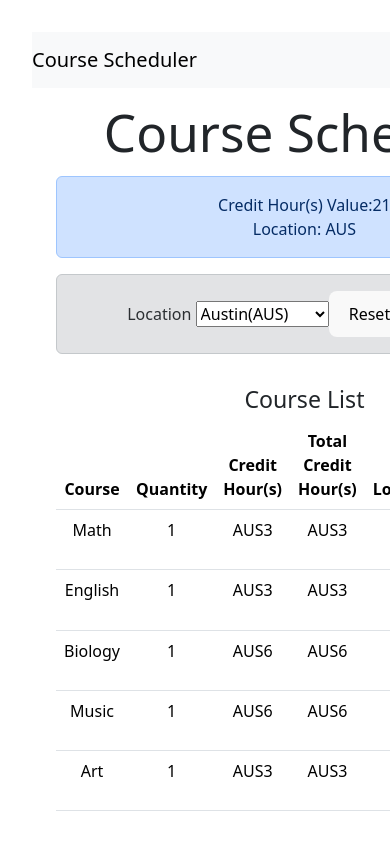
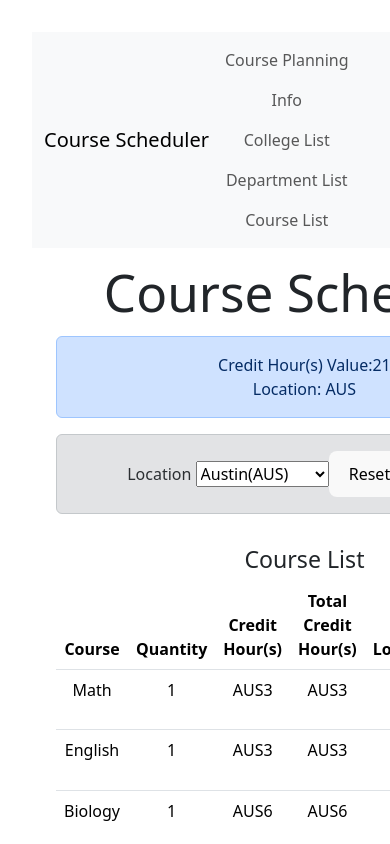
Before and after one commit to cafedoodle/ReactWithTypeScript-CourseSchedule, a React (Vite) app in the folder reactwithtypescript/: page / in a window 390 px wide. Shown: the top 844 px of the page. Built offline with nearby package versions, Linux system fonts and the light colour scheme.

Commit message:
Add react-router-dom and routing to the app

```diff
--- a/reactwithtypescript/package.json
+++ b/reactwithtypescript/package.json
@@ -13,7 +13,8 @@
     "bootstrap": "^5.3.8",
     "react": "^19.2.0",
     "react-bootstrap": "^2.10.10",
-    "react-dom": "^19.2.0"
+    "react-dom": "^19.2.0",
+    "react-router-dom": "^7.11.0"
   },
   "devDependencies": {
     "@eslint/js": "^9.39.1",
--- a/reactwithtypescript/src/App.tsx
+++ b/reactwithtypescript/src/App.tsx
@@ -1,41 +1,30 @@
+// src/App.tsx
 import React from "react";
 //import "bootstrap/dist/css/bootstrap.min.css";
+import { BrowserRouter, Routes, Route } from "react-router-dom";
 import "./App.css";
 import { AppProvider } from "./context/AppContext";
 import Layout from "./components/Layout";
-import CourseCartValue from "./components/CourseCartValue";
-import CourseList from "./components/CourseList";
-import ItemCourseSelected from "./components/ItemCourseSelected";
-import Location from "./components/Location";
+import CoursePlannerPAge from "./pages/CoursePlannerPage";
+import InfoPage from "./pages/InfoPage";
+import CollegeListPage from "./pages/CollegeListPage";
+import DepartmentListPage from "./pages/DepartmentListPage";
+import CourseListPage from "./pages/CourseListPage";
 
 const App: React.FC = () => {
   return (
     <AppProvider>
-      <Layout>
-        <div className="container">
-          <h1 className="mt-3">Course Schedule</h1>
-          <div className="row mt-3">
-            <div className="col-sm">
-              <CourseCartValue />
-            </div>
-            <div className="col-sm">
-              <Location />
-            </div>
-          </div>
-          <h3 className="mt-3">Course List</h3>
-          <div className="row ">
-            <div className="col-sm">
-              <CourseList />
-            </div>
-          </div>
-          <h3 className="mt-3">Add Course</h3>
-          <div className="row mt-3">
-            <div className="col-sm">
-              <ItemCourseSelected />
-            </div>
-          </div>
-        </div>
-      </Layout>
+      <BrowserRouter>
+        <Routes>
+          <Route path="/" element={<Layout />}>
+            <Route index element={<CoursePlannerPAge />} />
+            <Route path="info" element={<InfoPage />} />
+            <Route path="colleges" element={<CollegeListPage />} />
+            <Route path="departments" element={<DepartmentListPage />} />
+            <Route path="courses" element={<CourseListPage />} />
+          </Route>
+        </Routes>
+      </BrowserRouter>
     </AppProvider>
   );
 };
--- a/reactwithtypescript/src/components/Layout.tsx
+++ b/reactwithtypescript/src/components/Layout.tsx
@@ -2,14 +2,39 @@
 import React from "react";
 import Container from "react-bootstrap/Container";
 import Navbar from "react-bootstrap/Navbar";
+import Nav from "react-bootstrap/Nav";
+import { Outlet, Link } from "react-router-dom";
 
-const Layout: React.FC<{ children: React.ReactNode }> = ({ children }) => {
+const Layout: React.FC = () => {
   return (
     <div>
       <Navbar bg="light" expand="lg">
-        <Navbar.Brand href="/">Course Scheduler</Navbar.Brand>
+        <Container>
+          <Navbar.Brand as={Link} to="/">
+            Course Scheduler
+          </Navbar.Brand>
+          <Nav className="me-auto">
+            <Nav.Link as={Link} to="/">
+              Course Planning
+            </Nav.Link>
+            <Nav.Link as={Link} to="/info">
+              Info
+            </Nav.Link>
+            <Nav.Link as={Link} to="/colleges">
+              College List
+            </Nav.Link>
+            <Nav.Link as={Link} to="/departments">
+              Department List
+            </Nav.Link>
+            <Nav.Link as={Link} to="/courses">
+              Course List
+            </Nav.Link>
+          </Nav>
+        </Container>
       </Navbar>
-      <Container>{children}</Container>
+      <Container>
+        <Outlet />
+      </Container>
       <footer className="text-center mt-4">© 2025 Course Scheduler</footer>
     </div>
   );
--- /dev/null
+++ b/reactwithtypescript/src/pages/CollegeListPage.tsx
@@ -0,0 +1,8 @@
+// src/pages/CollegeListPage.tsx
+import React from "react";
+
+const CollegeListPage: React.FC = () => {
+  return <div>College List Page</div>;
+};
+
+export default CollegeListPage;
--- /dev/null
+++ b/reactwithtypescript/src/pages/CourseListPage.tsx
@@ -0,0 +1,8 @@
+// src/pages/CourseListPage.tsx
+import React from "react";
+
+const CourseListPage: React.FC = () => {
+  return <div>Course List Page</div>;
+};
+
+export default CourseListPage;
--- /dev/null
+++ b/reactwithtypescript/src/pages/CoursePlannerPage.tsx
@@ -0,0 +1,38 @@
+// src/pages/CoursePlannerPage.tsx
+import React from "react";
+//import "bootstrap/dist/css/bootstrap.min.css";
+import "../App.css";
+import CourseCartValue from "../components/CourseCartValue";
+import CourseList from "../components/CourseList";
+import ItemCourseSelected from "../components/ItemCourseSelected";
+import Location from "../components/Location";
+
+const CoursePlannerPage: React.FC = () => {
+  return (
+    <div className="container">
+      <h1 className="mt-3">Course Schedule</h1>
+      <div className="row mt-3">
+        <div className="col-sm">
+          <CourseCartValue />
+        </div>
+        <div className="col-sm">
+          <Location />
+        </div>
+      </div>
+      <h3 className="mt-3">Course List</h3>
+      <div className="row ">
+        <div className="col-sm">
+          <CourseList />
+        </div>
+      </div>
+      <h3 className="mt-3">Add Course</h3>
+      <div className="row mt-3">
+        <div className="col-sm">
+          <ItemCourseSelected />
+        </div>
+      </div>
+    </div>
+  );
+};
+
+export default CoursePlannerPage;
--- /dev/null
+++ b/reactwithtypescript/src/pages/DepartmentListPage.tsx
@@ -0,0 +1,8 @@
+// src/pages/DepartmentListPage.tsx
+import React from "react";
+
+const DepartmentListPage: React.FC = () => {
+  return <div>Department List Page</div>;
+};
+
+export default DepartmentListPage;
--- /dev/null
+++ b/reactwithtypescript/src/pages/InfoPage.tsx
@@ -0,0 +1,8 @@
+// src/pages/InfoPage.tsx
+import React from "react";
+
+const InfoPage: React.FC = () => {
+  return <div>Info Page</div>;
+};
+
+export default InfoPage;
```
Also changed, not shown: 1 other file (tests, documents, lock files or other folders).
